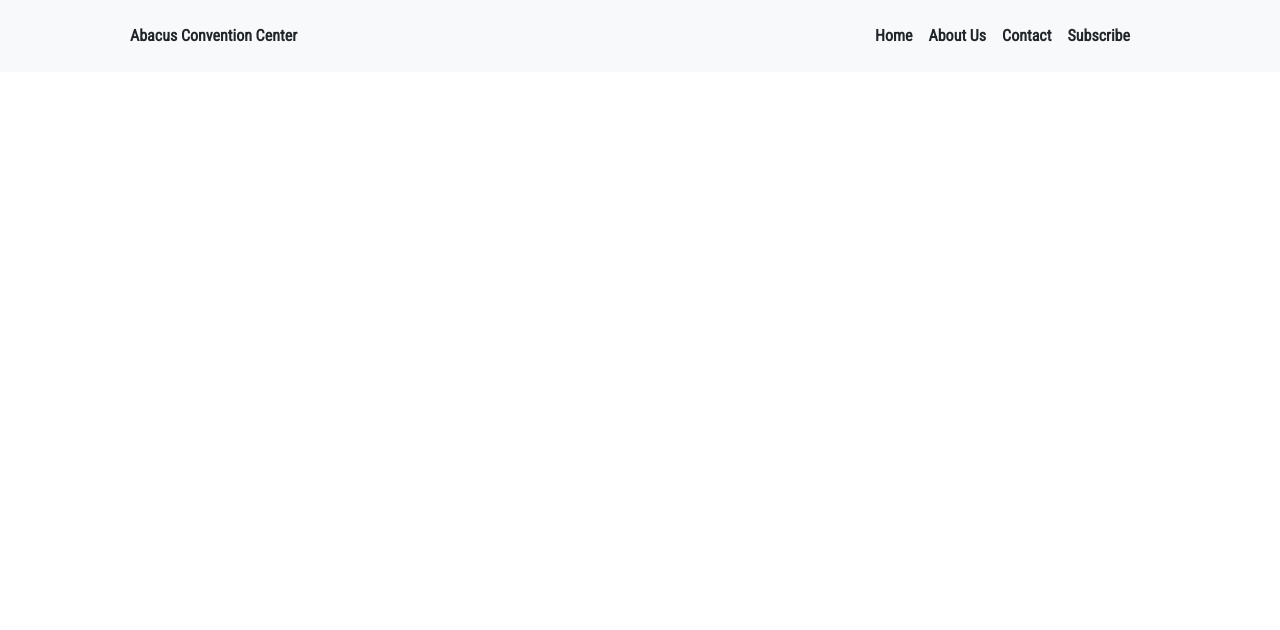
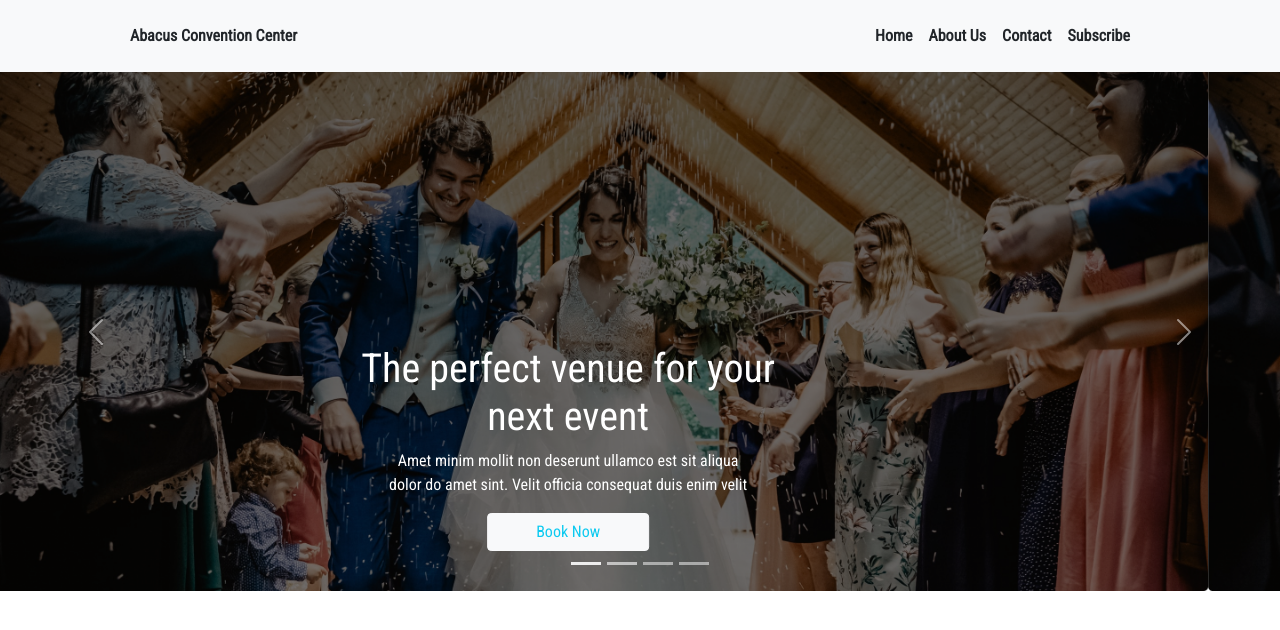
Before and after one commit to riajraj/Convention-Center-practice, a plain HTML site: page index.html in a window 1280 px wide. Drawn offline with nearby package versions, Linux system fonts and the light colour scheme.

Commit message:
banner done kono rkm

```diff
--- a/index.html
+++ b/index.html
@@ -32,7 +32,62 @@
         </div>
     </header>
     <!-- banner start -->
-
+<section>
+    <div id="carouselExampleCaptions" class="carousel slide" data-bs-ride="carousel">
+        <div class="carousel-indicators">
+          <button type="button" data-bs-target="#carouselExampleCaptions" data-bs-slide-to="0" class="active" aria-current="true" aria-label="Slide 1"></button>
+          <button type="button" data-bs-target="#carouselExampleCaptions" data-bs-slide-to="1" aria-label="Slide 2"></button>
+          <button type="button" data-bs-target="#carouselExampleCaptions" data-bs-slide-to="2" aria-label="Slide 3"></button>
+          <button type="button" data-bs-target="#carouselExampleCaptions" data-bs-slide-to="3" aria-label="Slide 4"></button>
+        </div>
+        <div class="carousel-inner">
+          <div class="carousel-item active">
+            <img src="images/banner.png" class="d-block w-100" alt="...">
+            <div class="carousel-caption d-none d-md-block">
+              <h2 class="fs-1 text">The perfect venue for your <br> next event</h2>
+              <p class="fw-light text">Amet minim mollit non deserunt ullamco est sit aliqua <br>
+                dolor do amet sint. Velit officia consequat duis enim velit</p>
+              <button class="btn btn-light text-info ps-5 pe-5" type="button">Book Now</button>
+            </div>
+          </div>
+          <div class="carousel-item">
+            <img src="images/banner.png" class="d-block w-100" alt="...">
+            <div class="carousel-caption d-none d-md-block">
+                <h2 class="fs-1 text">The perfect venue for your <br> next event</h2>
+                <p class="fw-light text">Amet minim mollit non deserunt ullamco est sit aliqua <br>
+                    dolor do amet sint. Velit officia consequat duis enim velit</p>
+                  <button class="btn btn-light text-info ps-5 pe-5" type="button">Book Now</button>
+            </div>
+          </div>
+          <div class="carousel-item">
+            <img src="images/banner.png" class="d-block w-100" alt="...">
+            <div class="carousel-caption d-none d-md-block">
+                <h2 class="fs-1 text">The perfect venue for your <br> next event</h2>
+                <p class="fw-light text">Amet minim mollit non deserunt ullamco est sit aliqua <br>
+                    dolor do amet sint. Velit officia consequat duis enim velit</p>
+                  <button class="btn btn-light text-info ps-5 pe-5" type="button">Book Now</button>
+            </div>
+            </div>
+          <div class="carousel-item">
+            <img src="images/banner.png" class="d-block w-100" alt="...">
+            <div class="carousel-caption d-none d-md-block">
+                <h2 class="fs-1 text">The perfect venue for your <br> next event</h2>
+                <p class="fw-light text">Amet minim mollit non deserunt ullamco est sit aliqua <br>
+                    dolor do amet sint. Velit officia consequat duis enim velit</p>
+                  <button class="btn btn-light text-info ps-5 pe-5" type="button">Book Now</button>
+            </div>
+          </div>
+        </div>
+        <button class="carousel-control-prev" type="button" data-bs-target="#carouselExampleCaptions" data-bs-slide="prev">
+          <span class="carousel-control-prev-icon" aria-hidden="true"></span>
+          <span class="visually-hidden">Previous</span>
+        </button>
+        <button class="carousel-control-next" type="button" data-bs-target="#carouselExampleCaptions" data-bs-slide="next">
+          <span class="carousel-control-next-icon" aria-hidden="true"></span>
+          <span class="visually-hidden">Next</span>
+        </button>
+      </div>
+</section>
 
 
 
```
